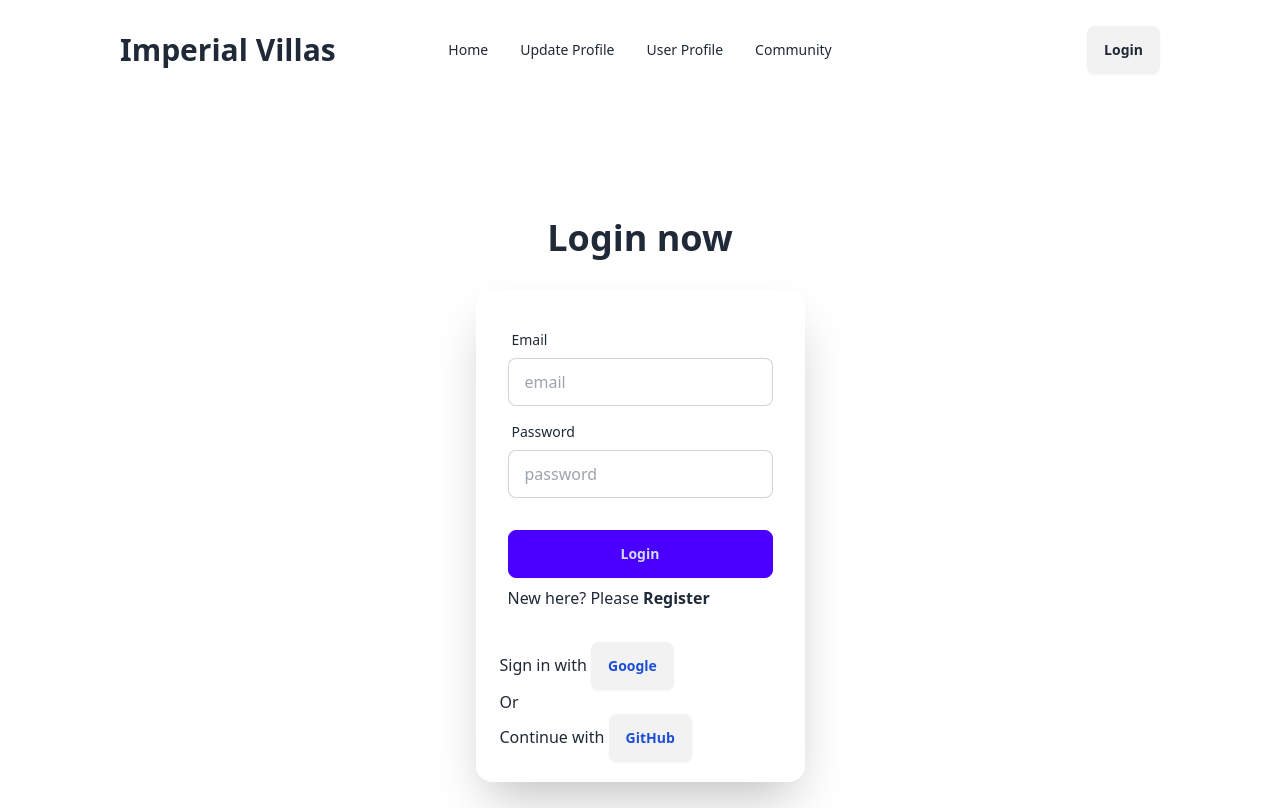
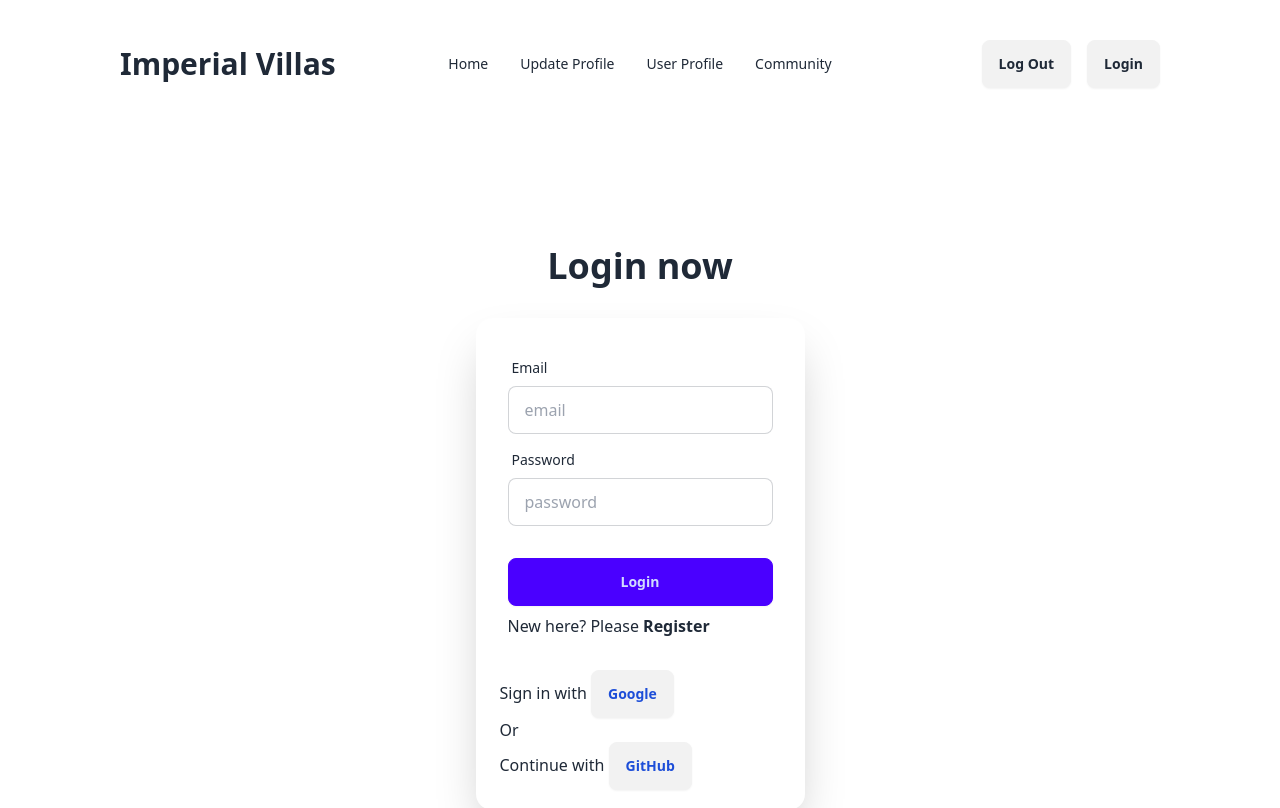
Before and after one commit to MritulAich/B9-A9, a React (Vite) app: page /login in a window 1280 px wide. Shown: the top 808 px of the page. Built offline with nearby package versions, Linux system fonts and the light colour scheme; no server answers.

Commit message:
onAuth.. provided

```diff
--- a/src/components/header/Navbar.jsx
+++ b/src/components/header/Navbar.jsx
@@ -1,12 +1,23 @@
+import { useContext } from "react";
 import { Link, NavLink } from "react-router-dom";
+import { AuthContext } from "../provider/AuthProvider";
 
 const Navbar = () => {
+  const {user, logOut} = useContext(AuthContext);
+
   const navLinks = <>
     <li><NavLink to='/'>Home</NavLink></li>
     <li><NavLink to='/updateProfile'>Update Profile</NavLink></li>
     <li><NavLink to='/userProfile'>User Profile</NavLink></li>
     <li><NavLink to='/community'>Community</NavLink></li>
   </>
+
+  const handleLogOut=()=>{
+    logOut()
+    .then(res=>{console.log(res.user)})
+    .catch(err=>{console.log(err)})
+  }
+
 
   return (
     <div className="navbar bg-base-100 my-4">
@@ -27,8 +38,11 @@ const Navbar = () => {
         </ul>
       </div>
 
-
-      <div className="navbar-end">
+      <div className="navbar-end lg:flex lg:flex-row md:flex-row flex-col">
+        {
+          user && <span>{user.email}</span>
+        }
+        <button className="btn m-4" onClick={handleLogOut}>Log Out</button>
         <Link to='/login' className="btn">Login</Link>
       </div>
     </div>
--- a/src/components/provider/AuthProvider.jsx
+++ b/src/components/provider/AuthProvider.jsx
@@ -1,5 +1,5 @@
-import { GithubAuthProvider, createUserWithEmailAndPassword, getAuth, signInWithEmailAndPassword, signInWithPopup } from "firebase/auth";
-import { createContext, useState } from "react";
+import { GithubAuthProvider, createUserWithEmailAndPassword, getAuth, onAuthStateChanged, signInWithEmailAndPassword, signInWithPopup, signOut } from "firebase/auth";
+import { createContext, useEffect, useState } from "react";
 import app from "../../../firebase.config";
 import { GoogleAuthProvider } from "firebase/auth";
 
@@ -10,6 +10,8 @@ const gitProvider = new GithubAuthProvider;
 
 
 const AuthProvider = ({children}) => {
+
+    const [user, setUser] = useState(null);
 
 
     const createUser = (email, password)=>{
@@ -25,11 +27,26 @@ const AuthProvider = ({children}) => {
         return signInWithPopup(auth, gitProvider)
     }
 
+
+    const logOut =()=>{
+        return signOut(auth)
+    }
+    useEffect(()=>{
+        const unSubscribe = onAuthStateChanged(auth, currentUser=>{
+            setUser(currentUser);
+        });
+        return()=>{
+            unSubscribe()
+        }
+    })
+
     const authInfo = {
+        user,
         createUser,
         signIn,
         signInWithGoogle,
-        signInWithGitHub
+        signInWithGitHub,
+        logOut
     }
 
     return (
```
Also changed, not shown: src/components/Login.jsx (line endings or trailing spaces).
